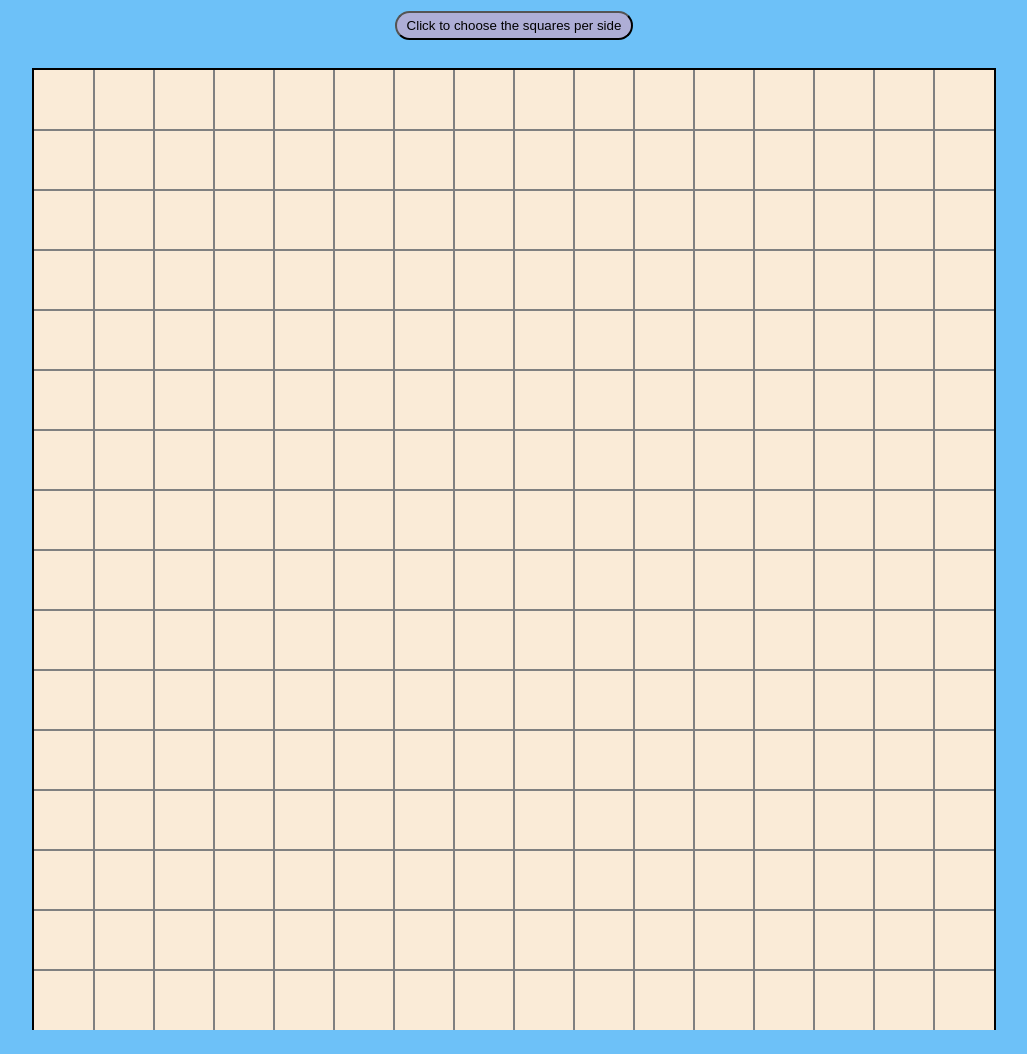
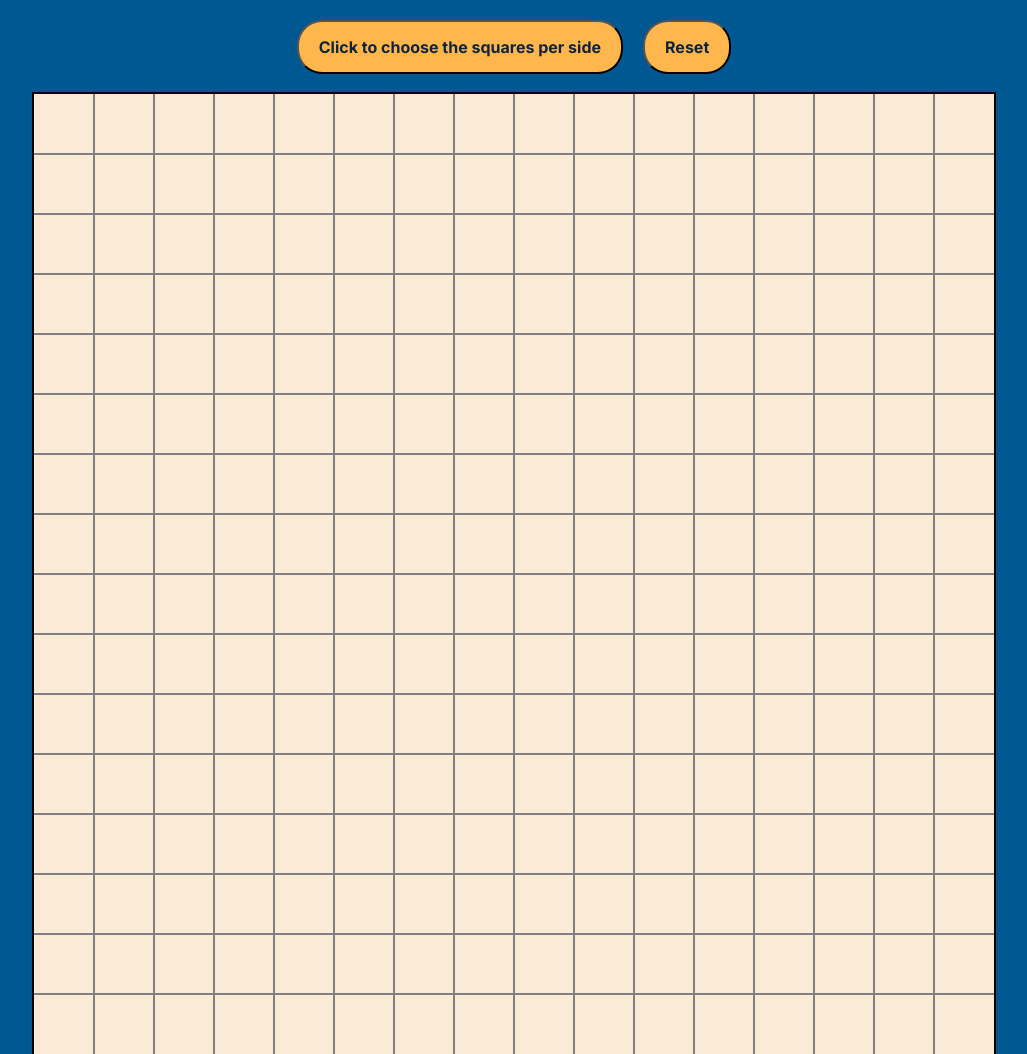
Before and after one commit to Zentakki/etch-a-sketch, a plain HTML site: page index.html in a window 1280 px wide. Shown: the whole page, without its empty margins (126-1153 px from the left). Before the commit the page ends 1030 px from the top, so only its background shows below. Drawn offline with Linux system fonts and the light colour scheme.

Commit message:
added functionality for extra credit

```diff
--- a/index.html
+++ b/index.html
@@ -3,6 +3,9 @@
 <head>
     <meta charset="UTF-8">
     <meta name="viewport" content="width=device-width, initial-scale=1.0">
+    <link rel="preconnect" href="https://fonts.googleapis.com">
+    <link rel="preconnect" href="https://fonts.gstatic.com" crossorigin>
+    <link href="https://fonts.googleapis.com/css2?family=Inter:ital,opsz,wght@0,14..32,100..900;1,14..32,100..900&display=swap" rel="stylesheet">
     <link rel="stylesheet" href="style.css">
     <title>Etch-A-Sketch</title>
 </head>
--- a/script.js
+++ b/script.js
@@ -6,7 +6,7 @@ let numberOfSquares = 16;
 // button to ask user how many squares he wants
 const howManySquaresBtn = document.createElement('button')
 howManySquaresBtn.textContent = "Click to choose the squares per side"
-howManySquaresBtn.classList.add("howManySquaresBtn")
+howManySquaresBtn.classList.add("navBtn")
 howManySquaresBtn.addEventListener("click", (event) => {
     numberOfSquares = Number(prompt("Input a number between 1 and 100"));
     if (
@@ -24,16 +24,37 @@ howManySquaresBtn.addEventListener("click", (event) => {
 })
 navBar.appendChild(howManySquaresBtn)
 
+// reset button
+
+const resetBtn = document.createElement("button");
+resetBtn.textContent = "Reset";
+resetBtn.classList.add("navBtn");
+navBar.appendChild(resetBtn);
+resetBtn.addEventListener("click", () => drawSquares(numberOfSquares));
+
+
+const randomRGBValue = () => Math.floor(Math.random() * 256)  // random value between 0 and 255
+
+
 function drawSquares(numberOfSquares) {
     while (container.firstChild) {
         container.removeChild(container.firstChild)
     }
     for (let i = 0; i < numberOfSquares * numberOfSquares; i++) {
+        let squareOpacity = 10;
         const square = document.createElement('div')
         square.classList.add("square")
         square.style.width = `${960/numberOfSquares}px`;
         square.style.height = `${960/numberOfSquares}px`;
-        square.addEventListener('mouseover', () => square.style.backgroundColor = "black");
+        square.addEventListener('mouseover', () => {
+            if (!square.style.backgroundColor) {
+                square.style.backgroundColor = `rgb(${randomRGBValue()}, ${randomRGBValue()}, ${randomRGBValue()})`;
+                square.style.opacity = `${squareOpacity}%`;
+            } else if (squareOpacity < 100) {
+                squareOpacity += 10;
+                square.style.opacity = `${squareOpacity}%`;
+            }
+        });
         container.appendChild(square)
     }
 }
--- a/style.css
+++ b/style.css
@@ -7,8 +7,9 @@
   /* box-sizing: border-box; */
 }
 
+
 body {
-    background-color:rgb(109, 193, 248);
+    background-color:rgb(0, 88, 146);
     display: flex;
     justify-content: center;
     align-items: center;
@@ -40,16 +41,20 @@ body {
 
 .nav-bar {
     min-height: 50px;
-    margin-bottom: 20px;
+    margin: 20px;
     display: flex;
     align-items: center;
     text-align: center;
     align-items: center;
+    gap: 20px;
 }
 
-.howManySquaresBtn {
-    padding: 5px 10px;
-    background-color: rgb(174, 174, 214);
-    color: black;
+.navBtn {
+    font-family: 'Inter', 'sans-serif';
+    font-size:medium;
+    font-weight: 700;
+    padding: 15px 20px;
+    background-color: rgb(255, 183, 77);
+    color: rgb(16, 36, 56);
     border-radius: 25px;
 }
```
